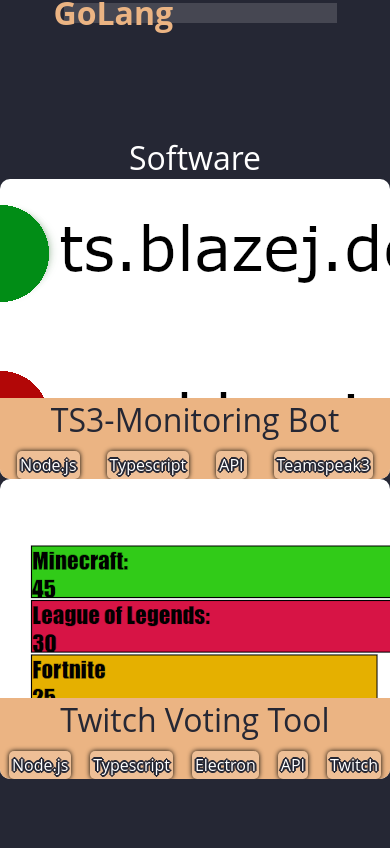
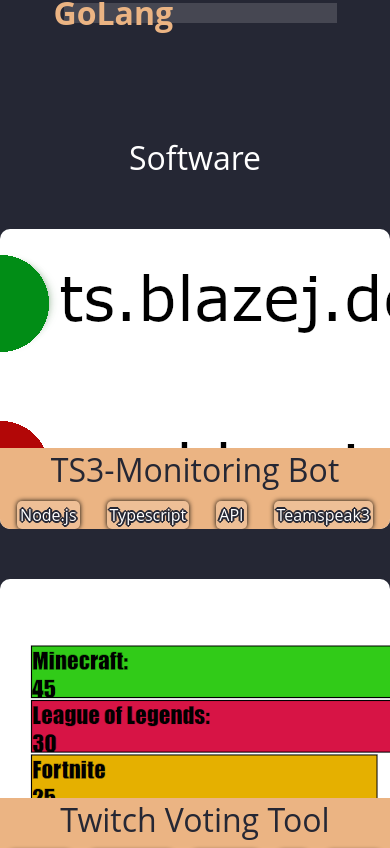
Before and after one commit to Borsche/Portfolio, a Vue app: page / in a window 390 px wide. Shown: the part 1552-2400 px from the top of the page. Built offline with nearby package versions, Linux system fonts and the light colour scheme.

Commit message:
fixed mobile view

```diff
--- a/src/components/SoftwareProfile.vue
+++ b/src/components/SoftwareProfile.vue
@@ -18,7 +18,7 @@
         <ProjectTile
             title="Loyalty Twitch"
             desc="A huge WIP Project. A software which allows the viewers to earn points by watching the stream and playing minigames with others. These points can then be spend on by the streamer defined commands. The old Java Codebase is currently being redone in Node.js."
-            link="https://github.com/Borsche/teamspeak-monitoring-bot"
+            link="https://github.com/Borsche/Loyalty_Backend"
             :tags="['Node.js', 'Typescript', 'PostgreSQL', 'API', 'Twitch', 'Java', 'SpringBoot', 'Vue.js']"
         />
     </div>
@@ -45,6 +45,7 @@
     align-content: space-around;
     flex-direction: row;
     justify-content: space-evenly;
+    gap: 50px;
 
     .category {
         width: 100vw;
```
